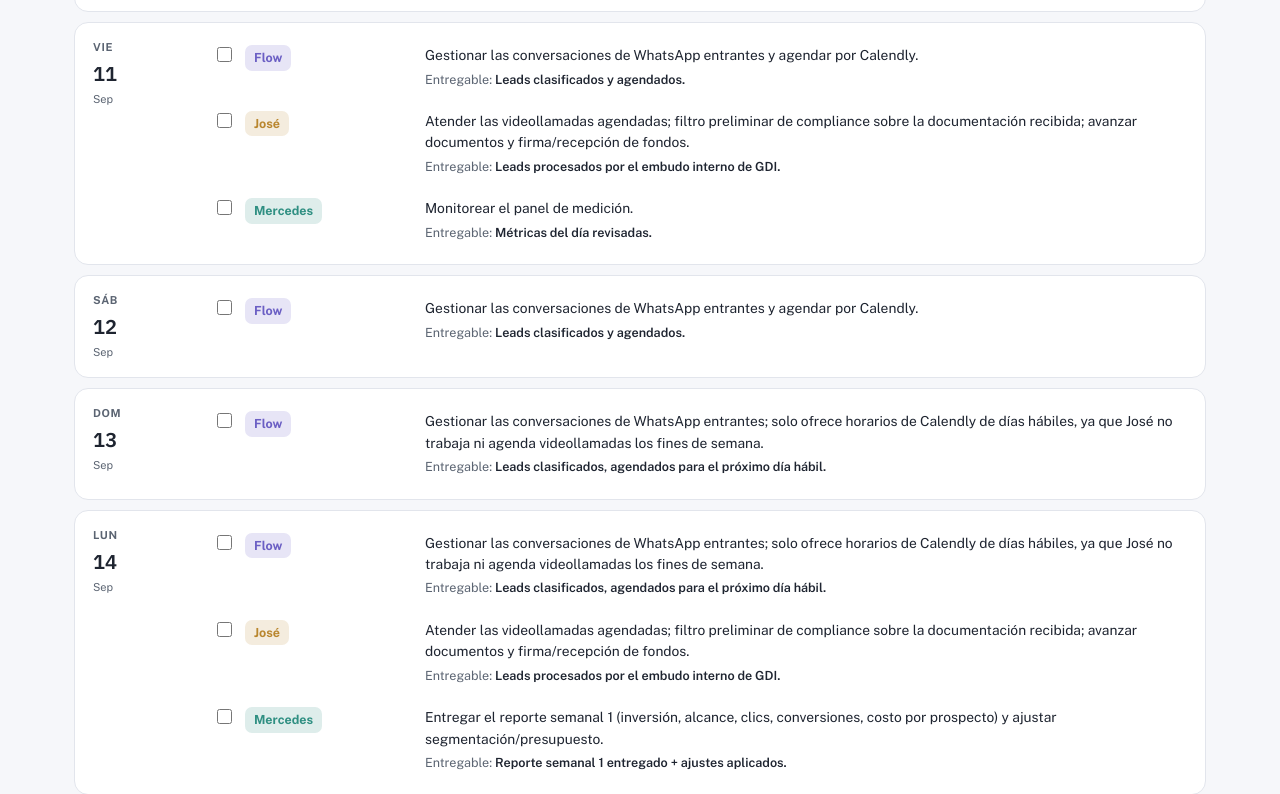
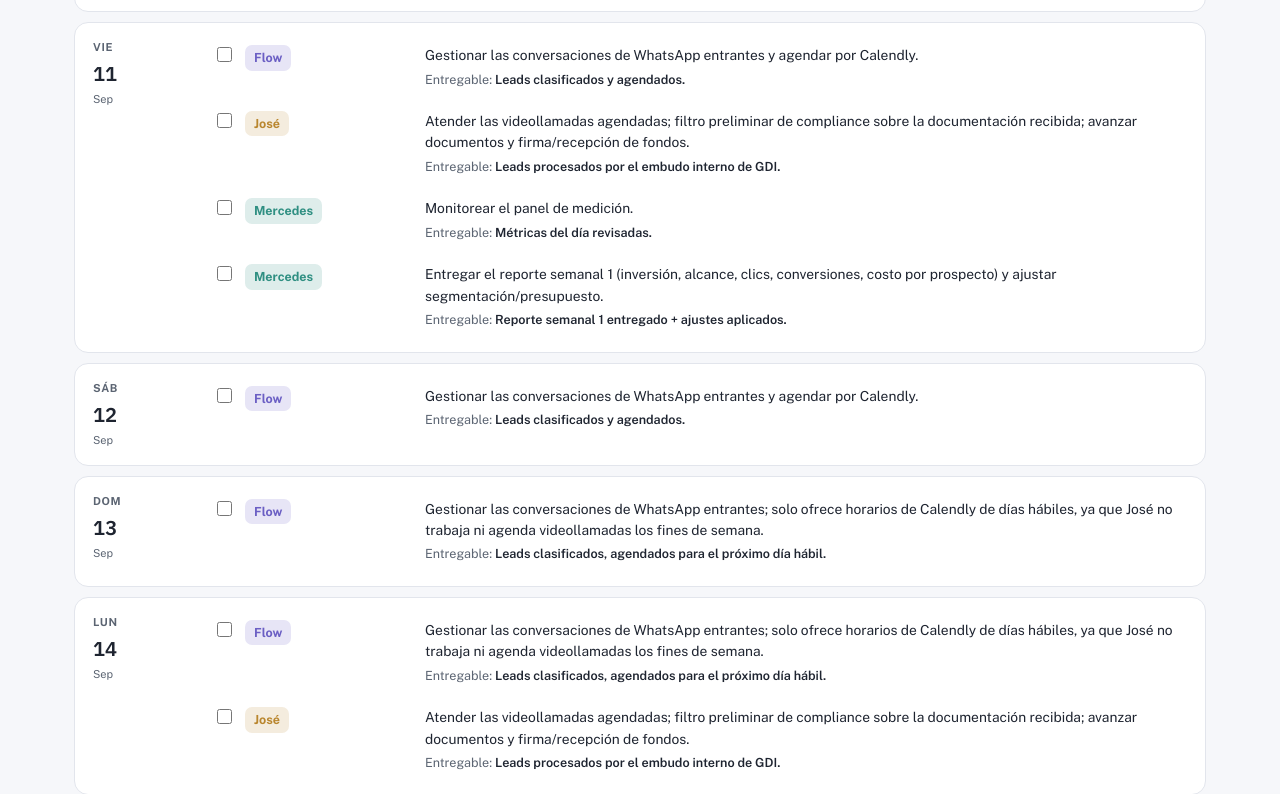
Before and after one commit to seniorwatashi/klaro-gdi-docs, a plain HTML site: page index.html in a window 1280 px wide. Shown: the part 6059-6853 px from the top of the page. Drawn offline with nearby package versions, Linux system fonts and the light colour scheme.

Commit message:
Mover reportes semanales 1 y 2 de lunes a viernes (11 y 18/09) para mantener la cadencia de reportes de Mercedes siempre en viernes

```diff
--- a/index.html
+++ b/index.html
@@ -668,7 +668,10 @@ const SCHEDULE = [
   ]},
   { date:'2026-09-09', dow:'Mié', phase:'vuelo1', items: BASE_WEEKDAY() },
   { date:'2026-09-10', dow:'Jue', phase:'vuelo1', items: BASE_WEEKDAY() },
-  { date:'2026-09-11', dow:'Vie', phase:'vuelo1', items: BASE_WEEKDAY() },
+  { date:'2026-09-11', dow:'Vie', phase:'vuelo1', items:[
+    ...BASE_WEEKDAY(),
+    it('mercedes', 'Entregar el reporte semanal 1 (inversión, alcance, clics, conversiones, costo por prospecto) y ajustar segmentación/presupuesto.', 'Reporte semanal 1 entregado + ajustes aplicados.'),
+  ]},
   { date:'2026-09-12', dow:'Sáb', phase:'vuelo1', items:[
     it('flow', 'Gestionar las conversaciones de WhatsApp entrantes y agendar por Calendly.', 'Leads clasificados y agendados.'),
   ]},
@@ -676,7 +679,6 @@ const SCHEDULE = [
   { date:'2026-09-14', dow:'Lun', phase:'vuelo1', items:[
     ...BASE_WEEKEND(),
     it('jose', 'Atender las videollamadas agendadas; filtro preliminar de compliance sobre la documentación recibida; avanzar documentos y firma/recepción de fondos.', 'Leads procesados por el embudo interno de GDI.'),
-    it('mercedes', 'Entregar el reporte semanal 1 (inversión, alcance, clics, conversiones, costo por prospecto) y ajustar segmentación/presupuesto.', 'Reporte semanal 1 entregado + ajustes aplicados.'),
   ]},
   { date:'2026-09-15', dow:'Mar', phase:'vuelo1', items:[
     it('flow', 'Gestionar las conversaciones de WhatsApp entrantes y agendar por Calendly.', 'Leads clasificados y agendados.'),
@@ -688,7 +690,10 @@ const SCHEDULE = [
     it(['andssuer','jason'], 'Producir el contenido pautado del Vuelo 2, según lo planificado el 16/09.', 'Piezas pautadas del Vuelo 2 en producción.'),
   ] },
   { date:'2026-09-17', dow:'Jue', phase:'vuelo1', items: BASE_WEEKDAY() },
-  { date:'2026-09-18', dow:'Vie', phase:'vuelo1', items: BASE_WEEKDAY() },
+  { date:'2026-09-18', dow:'Vie', phase:'vuelo1', items:[
+    ...BASE_WEEKDAY(),
+    it('mercedes', 'Entregar el reporte semanal 2 (inversión, alcance, clics, conversiones, costo por prospecto) y ajustar segmentación/presupuesto.', 'Reporte semanal 2 entregado + ajustes aplicados.'),
+  ]},
   { date:'2026-09-19', dow:'Sáb', phase:'vuelo1', items:[
     it('flow', 'Gestionar las conversaciones de WhatsApp entrantes y agendar por Calendly.', 'Leads clasificados y agendados.'),
   ]},
@@ -697,7 +702,6 @@ const SCHEDULE = [
     ...BASE_WEEKEND(),
     it(['andssuer','jason'], 'Entregar el contenido orgánico del Vuelo 2 listo para cargar.', 'Piezas orgánicas del Vuelo 2 entregadas.'),
     it(['andssuer','jason'], 'Entregar el contenido de pauta del Vuelo 2 listo para cargar.', 'Piezas de pauta del Vuelo 2 entregadas.'),
-    it('mercedes', 'Entregar el reporte semanal 2 (inversión, alcance, clics, conversiones, costo por prospecto) y ajustar segmentación/presupuesto.', 'Reporte semanal 2 entregado + ajustes aplicados.'),
   ]},
   { date:'2026-09-22', dow:'Mar', phase:'vuelo1', milestone:'Reporte corrida 1 (cierre Vuelo 1)', items:[
     it('flow', 'Gestionar las conversaciones de WhatsApp entrantes y agendar por Calendly.', 'Leads clasificados y agendados.'),
```
